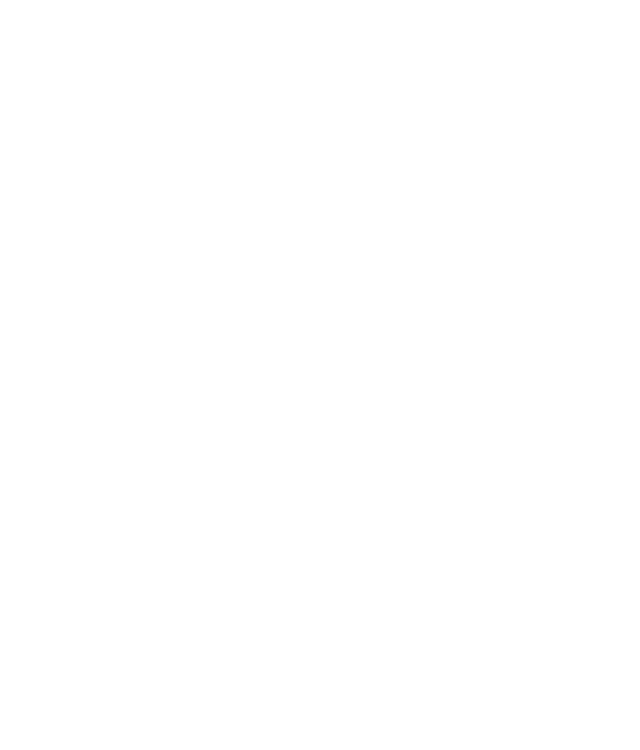
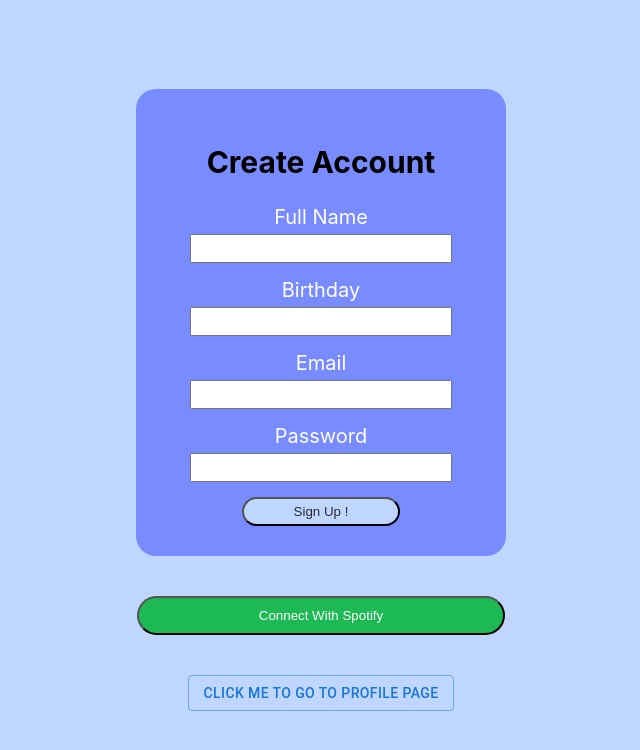
Before and after one commit to elainelin313/buildup, a React (Create React App) app: page /signuppage in a window 1280 px wide. Before the commit this address had no page. Shown: the top 750 px of the page, without its empty margins (319-959 px from the left). Built offline with nearby package versions, Linux system fonts and the light colour scheme.

Commit message:
sign up page created

```diff
--- a/src/App.css
+++ b/src/App.css
@@ -28,6 +28,76 @@
   color: #61dafb;
 }
 
+.SignUpPage {
+  background-color: #BFD7FF;
+  height: 100vh;
+  display: flex;
+  flex-direction: column;
+  justify-content: center;
+  align-items: center
+}
+
+.SignUpPage-Wrapper {
+  background-color: #788BFF;
+  min-width: 100px;
+  min-height: 100x;
+  padding: 30px;
+  box-sizing: border-box;
+  border-radius: 20px;
+  text-align: center
+
+}
+
+.SignUpTitle {
+  color: #282c34;
+  text-align: center;
+  margin: 80px 0px 40px 0px;
+}
+
+.title {
+  font-size: 30px;
+}
+
+.name,
+.birthday,
+.email,
+.password {
+  margin: 10px;
+  color: white;
+  font-size: 16px
+}
+
+.label {
+  font-size: 20px;
+  color: white
+}
+
+.input {
+  color: black;
+  width: 90%;
+  length: 70%;
+  padding: 5px 5px;
+  margin: 5px 0;
+  box-sizing: border-box
+}
+
+.submit {
+  display: inline-block;
+  background-color: #BFD7FF;
+  color: #282c34;
+  text-align: center;
+  padding: 5px 50px;
+  border-radius: 40px
+}
+
+.SpotifyButton {
+  background-color: #1DB954;
+  padding: 10px 120px;
+  margin: 40px;
+  border-radius: 40px;
+  color: white
+}
+
 @keyframes App-logo-spin {
   from {
     transform: rotate(0deg);
--- a/src/App.js
+++ b/src/App.js
@@ -5,6 +5,7 @@
 import MyWorkoutsPage from './Components/MyWorkoutsPage.js';
 import ActiveWorkoutPage from './Components/ActiveWorkoutPage.js';
 import ProfilePage from './Components/ProfilePage.js';
+import SignUpPage from './Components/SignUp.js';
 import { Route, Routes } from 'react-router-dom';
 
 function App() {
@@ -17,6 +18,7 @@
         <Route path='/myworkoutspage' element={<MyWorkoutsPage />} />
         <Route path='/activeworkoutpage' element={<ActiveWorkoutPage />} />
         <Route path='/profilepage' element={<ProfilePage />} />
+        <Route path='/signuppage' element={<SignUpPage />} />
       </Routes>
     </div>
   );
--- a/src/Components/HomePage.js
+++ b/src/Components/HomePage.js
@@ -5,6 +5,9 @@
     let navigate = useNavigate();
     async function goToCreateWorkoutPage() {
       navigate("/createworkoutpage");
+    }
+    async function goToSignUpPage() {
+      navigate("/signuppage");
     }
 
     return (
@@ -16,6 +19,12 @@
           >
             Click me to go to CreateWorkoutPage
           </Button>
+          <Button
+            onClick={() => goToSignUpPage()}
+            variant="outlined"
+          >
+            Click me to go to Sign Up Page
+          </Button>
       </div>
     );
   }
--- a/src/Components/SignUp.js
+++ b/src/Components/SignUp.js
@@ -0,0 +1,60 @@
+import Button from '@mui/material/Button';
+import { useNavigate } from "react-router-dom";
+
+function SignUpPage() {
+    let navigate = useNavigate();
+    async function goToProfilePage() {
+      navigate("/profilepage");
+    }
+
+    return (
+      <div className="SignUpPage">
+
+        <div className="SignUpPage-Wrapper">
+            <div>
+                <h2 className="title">Create Account</h2>
+            </div>
+            <form className="form-wrapper">
+                <div className="name">
+                    <label className="label">Full Name </label>
+                    <input className="input" type="text"/>
+                </div>
+                <div className="birthday">
+                    <label className="label">Birthday </label>
+                    <input className="input" type="text" />
+                </div>
+                <div className="email">
+                    <label className="label">Email </label>
+                    <input className="input" type="email" />
+                </div>
+                <div className="password">
+                    <label className="label">Password</label>
+                    <input className="input" type="password" />
+                </div>
+                <div className="signup-button">
+                    <button className="submit">
+                    Sign Up !
+                    </button>
+                </div>
+            </form>
+        </div>
+
+        <div className = "SpotifySign">
+            <button className = "SpotifyButton">
+                Connect With Spotify
+            </button>
+        </div>
+
+
+
+          <Button
+            onClick={() => goToProfilePage()}
+            variant="outlined"
+          >
+            Click me to go to Profile Page
+          </Button>
+      </div>
+    );
+  }
+
+  export default SignUpPage;
```
